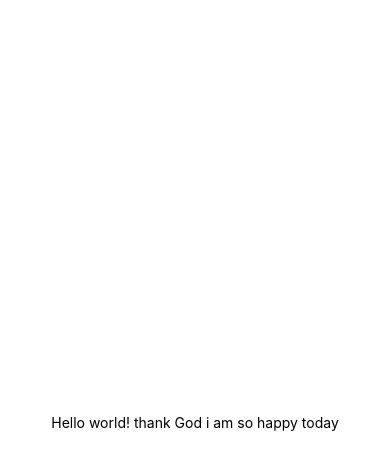
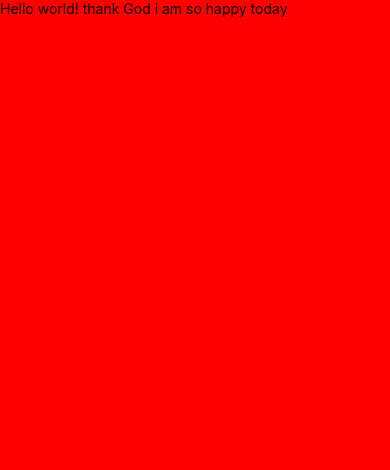
Before and after one commit to edenWerke/Done_with_it, a React Native app: screen / in a window 390 px wide. Shown: the top 470 px of the page. Built offline with nearby package versions, Linux system fonts and the light colour scheme.

Commit message:
using safe area view

```diff
--- a/App.js
+++ b/App.js
@@ -1,20 +1,20 @@
 import { StatusBar } from "expo-status-bar";
-import { StyleSheet, Text, View } from "react-native";
+import { StyleSheet, Text, View, SafeAreaView } from "react-native";
 
 export default function App() {
   return (
-    <View style={styles.container}>
+    <SafeAreaView style={styles.container}>
       <Text>Hello world! thank God i am so happy today</Text>
       <StatusBar style="auto" />
-    </View>
+    </SafeAreaView>
   );
 }
 
 const styles = StyleSheet.create({
   container: {
     flex: 1,
-    backgroundColor: "#fff",
-    alignItems: "center",
-    justifyContent: "center",
+    backgroundColor: "red",
+    // alignItems: "center",
+    // justifyContent: "center",
   },
 });
```
